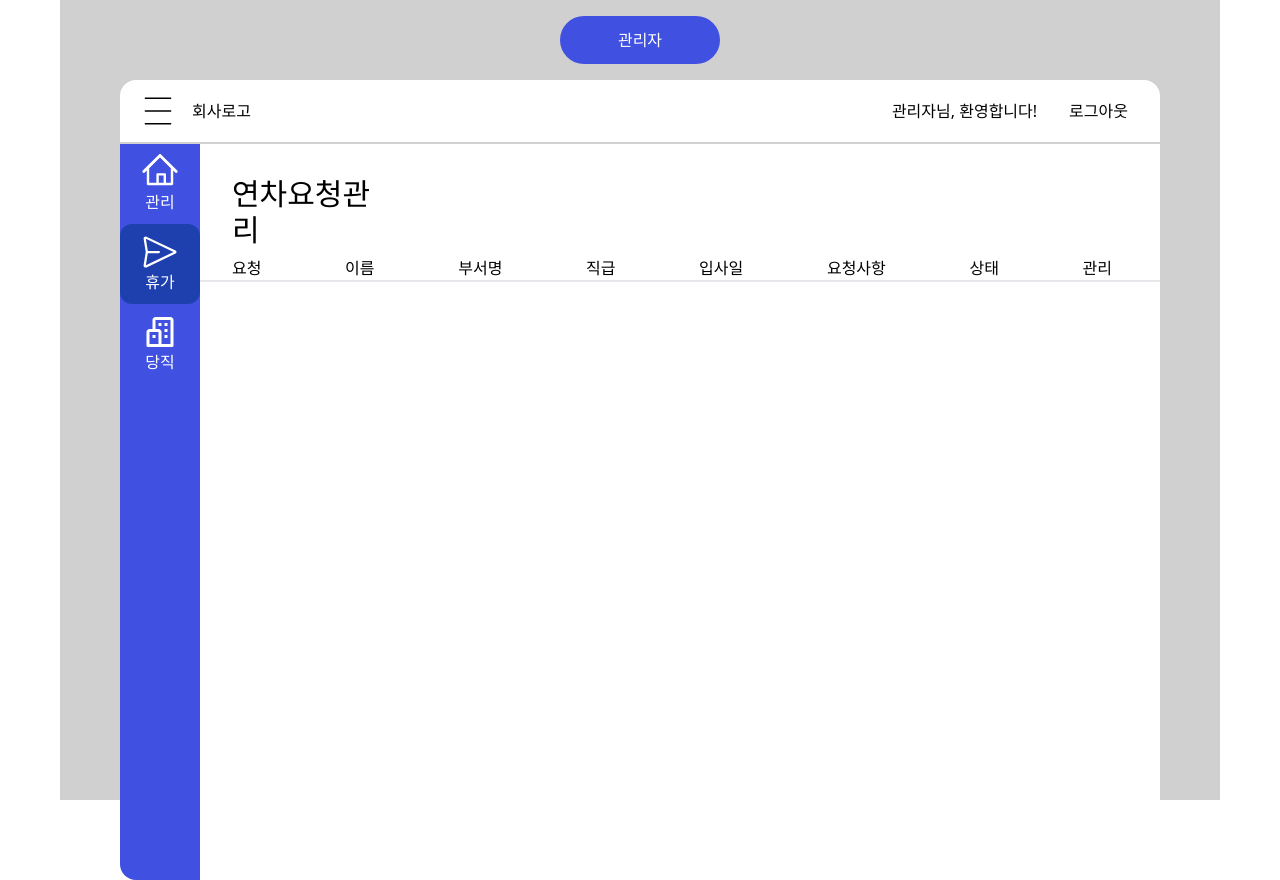
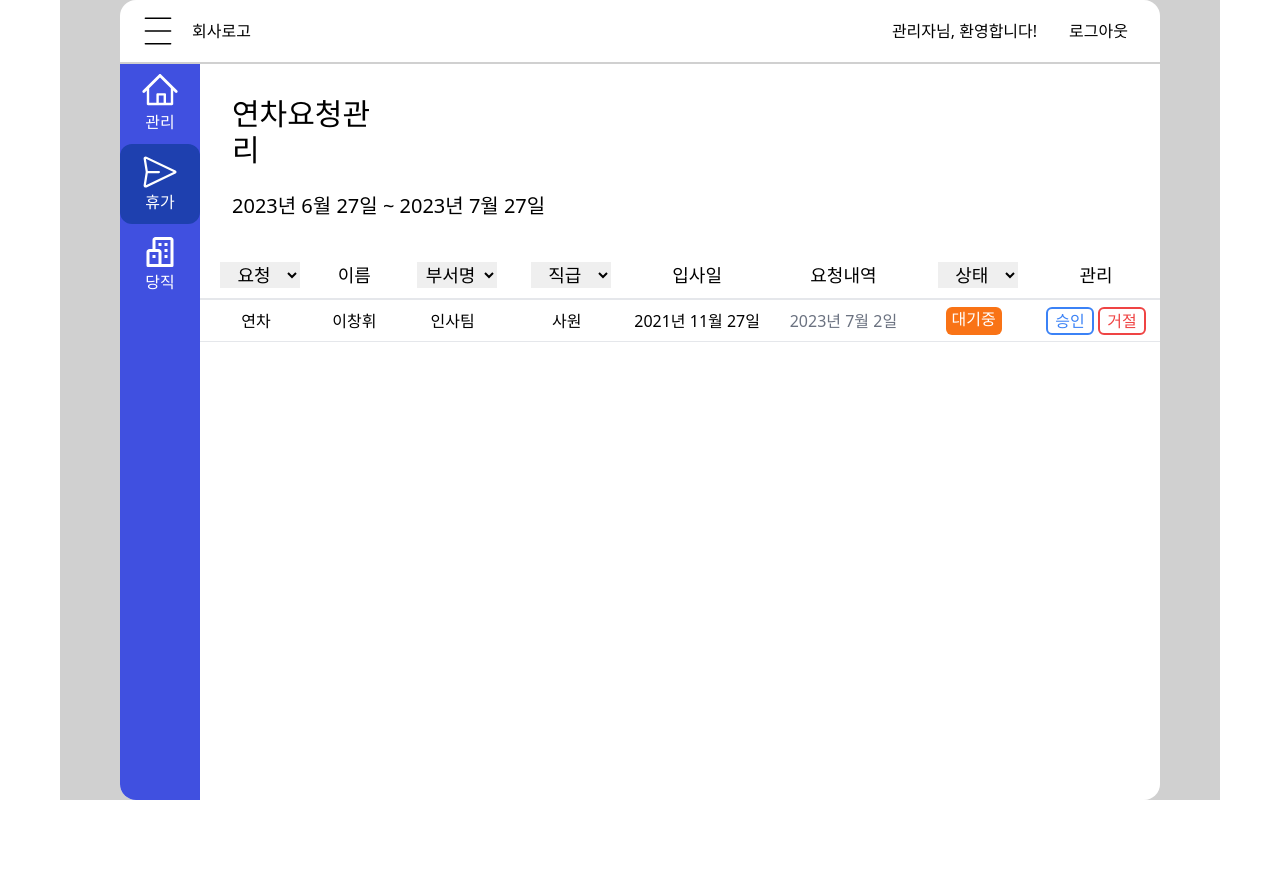
Before and after one commit to FC-MINI-4/attendance-front, a Next.js app: page /admin-leave in a window 1280 px wide. After the commit the page ends 800 px from the top, so only its background shows below. Built offline with nearby package versions, Linux system fonts and the light colour scheme.

Commit message:
FEAT: 관리자페이지UI수정

```diff
--- a/src/components/admin/AdminHeader.tsx
+++ /dev/null
@@ -1,11 +0,0 @@
-import React from 'react';
-
-export default function Header() {
-  return (
-    <div className="h-[5rem] flex items-center justify-center">
-      <div className="w-[10rem] h-[3rem] rounded-3xl flex items-center justify-center bg-primary text-white">
-        관리자
-      </div>
-    </div>
-  );
-}
--- a/src/components/admin/AdminMain.tsx
+++ b/src/components/admin/AdminMain.tsx
@@ -2,53 +2,153 @@ import React, { useState } from 'react';
 import { MainIProps } from '@/types/IAdmin';
 import MainHeader from './MainHeader';
 import SideBar from './SideBar';
+import { DropdownFilter } from './DropDownFilter';
+import { RequestList } from './RequestList';
+import { EmployeeList } from './EmployeeList';
 
 export default function Main({ page }: MainIProps) {
-  const [isSidebarOpen, setIsSidebarOpen] = useState(true);
+  const [isSidebarOpen, setIsSidebarOpen] = useState<boolean>(true);
+
+  const restRequest = [
+    '요청',
+    '연차',
+    '연차취소',
+    '반차',
+    '반차취소',
+    '특별휴가',
+    '특별휴가취소'
+  ];
+  const dutyRequest = ['요청', '당직', '당직취소'];
+  const department = ['부서명', '인사팀', '기획팀', '마케팅팀'];
+  const status = ['상태', '대기중', '승인됨', '거절됨'];
+  const employeePosition = ['직급', '부장', '과장', '대리', '주임', '사원'];
+
+  const [selectedDepartment, setSelectedDepartment] = useState<string>('');
+  const [selectedStatus, setSelectedStatus] = useState<string>('');
+  const [selectedRest, setSelectedRest] = useState<string>('');
+  const [selectedPosition, setSeletedPosition] = useState<string>('');
+  const [selectedDuty, setSelectedDuty] = useState<string>('');
+
+  const handleRestChange = (value: string) => {
+    setSelectedRest(value);
+  };
+
+  const handleDutyChange = (value: string) => {
+    setSelectedDuty(value);
+  };
+
+  const handleDepartmentChange = (value: string) => {
+    setSelectedDepartment(value);
+  };
+
+  const handlestatusChange = (value: string) => {
+    setSelectedStatus(value);
+  };
+
+  const handlePositionChange = (value: string) => {
+    setSeletedPosition(value);
+  };
 
   const handleToggleSidebar = () => {
     setIsSidebarOpen(prevIsSidebarOpen => !prevIsSidebarOpen);
   };
 
   return (
-    <div className="w-[65rem] h-[50rem] bg-white mx-auto rounded-2xl ">
+    <div className="w-[65rem] h-[50rem] bg-white mx-auto my-auto rounded-2xl ">
       <MainHeader onToggleSidebar={handleToggleSidebar} />
       <div className=" flex">
         {isSidebarOpen && <SideBar />}
         <div className="">
-          <div className="w-[10rem] h-[2rem]  font-400 mb-[3rem] text-3xl flex ml-[2rem] mt-[2rem]">
+          <div className="w-[10rem] h-[2rem]  font-400 mb-[4rem] text-3xl flex ml-[2rem] mt-[2rem]">
             {page === 'admin-manage' && '관리'}
             {page === 'admin-leave' && '연차요청관리'}
             {page === 'admin-duty' && '당직요청관리'}
           </div>
+          {(page === 'admin-duty' || page === 'admin-leave') && (
+            <div className="mb-[2rem] ml-[2rem] text-xl">
+              2023년 6월 27일 ~ 2023년 7월 27일
+            </div>
+          )}
           <div
-            className={`flex border-solid border-b-2 justify-between ${
+            className={`flex border-solid border-b-2 justify-between h-[3rem] items-center text-lg font-medium ${
               isSidebarOpen ? 'w-[60rem]' : 'w-[65rem]'
             }`}>
             {(page === 'admin-duty' || page === 'admin-leave') && (
               <>
-                <div className="ml-[2rem]">요청</div>
-                <div className="">이름</div>
-                <div className="">부서명</div>
-                <div className="">직급</div>
-                <div className="">입사일</div>
-                <div className="">요청사항</div>
-                <div className="">상태</div>
-                <div className="mr-[3rem]">관리</div>
+                {page === 'admin-duty' && (
+                  <div className="">
+                    <DropdownFilter
+                      options={dutyRequest}
+                      value={selectedDuty}
+                      onChange={handleDutyChange}
+                    />
+                  </div>
+                )}
+
+                {page === 'admin-leave' && (
+                  <div className="">
+                    <DropdownFilter
+                      options={restRequest}
+                      value={selectedRest}
+                      onChange={handleRestChange}
+                    />
+                  </div>
+                )}
+
+                <div className="w-[5rem] text-center">이름</div>
+
+                <DropdownFilter
+                  options={department}
+                  value={selectedDepartment}
+                  onChange={handleDepartmentChange}
+                />
+                <DropdownFilter
+                  options={employeePosition}
+                  value={selectedPosition}
+                  onChange={handlePositionChange}
+                />
+                <div className="text-center w-[9rem]">입사일</div>
+                <div className="w-[9rem] text-center">요청내역</div>
+                <DropdownFilter
+                  options={status}
+                  value={selectedStatus}
+                  onChange={handlestatusChange}
+                />
+                <div className="w-[8rem] text-center ">관리</div>
               </>
             )}
 
             {page === 'admin-manage' && (
               <>
-                <div className="ml-[2rem]">이름</div>
-                <div className="">부서명</div>
-                <div className="">직급</div>
-                <div className="">입사일</div>
-                <div className="">당직내역</div>
-                <div className="">총연차</div>
-                <div className="">사용연차</div>
-                <div className="mr-[4rem]">잔여연차</div>
+                <div className="w-[7rem] text-center">이름</div>
+                <DropdownFilter
+                  options={department}
+                  value={selectedDepartment}
+                  onChange={handleDepartmentChange}
+                />
+                <DropdownFilter
+                  options={employeePosition}
+                  value={selectedPosition}
+                  onChange={handlePositionChange}
+                />
+                <div className="text-center w-[9rem]">입사일</div>
+                <div className="w-[7rem] text-center">당직내역</div>
+                <div className="w-[7rem] text-center">연차내역</div>
+                <div className="w-[5rem] text-center">총연차</div>
+                <div className="w-[5rem] text-center">사용연차</div>
+                <div className="w-[5rem] mr-8 text-center">잔여연차</div>
               </>
+            )}
+          </div>
+          <div>
+            {page === 'admin-duty' && (
+              <RequestList isSidebarOpen={isSidebarOpen} />
+            )}
+            {page === 'admin-leave' && (
+              <RequestList isSidebarOpen={isSidebarOpen} />
+            )}
+            {page === 'admin-manage' && (
+              <EmployeeList isSidebarOpen={isSidebarOpen} />
             )}
           </div>
         </div>
--- /dev/null
+++ b/src/components/admin/DropDownFilter.tsx
@@ -0,0 +1,28 @@
+import React from 'react';
+import { DropdownFilterIProps } from '@/types/IAdmin';
+
+export const DropdownFilter: React.FC<DropdownFilterIProps> = ({
+  options,
+  value,
+  onChange
+}) => {
+  const handleChange = (event: React.ChangeEvent<HTMLSelectElement>) => {
+    const selectedValue = event.target.value;
+    onChange(selectedValue);
+  };
+
+  return (
+    <div className="w-[7rem] flex justify-center">
+      <select
+        className="w-[5rem] ml-2 text-center"
+        value={value}
+        onChange={handleChange}>
+        {options.map(option => (
+          <option key={option} value={option}>
+            {option}
+          </option>
+        ))}
+      </select>
+    </div>
+  );
+};
--- /dev/null
+++ b/src/components/admin/EmployeeList.tsx
@@ -0,0 +1,29 @@
+import React from 'react';
+import { SideBarIProps } from '@/types/IAdmin';
+
+export const EmployeeList: React.FC<SideBarIProps> = ({ isSidebarOpen }) => {
+  return (
+    <div
+      className={`flex  justify-between border-solid border-b-[1px] h-[42px] items-center  ${
+        isSidebarOpen ? 'w-[60rem]' : 'w-[65rem] '
+      }`}>
+      <div className="w-[5rem] ml-4 text-center">이창휘</div>
+      <div className="w-[7rem] ml-4  text-center">인사팀</div>
+      <div className="w-[7rem]  text-center">사원</div>
+      <div className="text-center  w-[9rem]">2023년 11월 27일</div>
+      <div className="w-[7rem] flex justify-center  ">
+        <button className="w-[4rem] text-center hover:underline  text-gray-500">
+          모달버튼
+        </button>
+      </div>
+      <div className="w-[7rem] justify-center flex ">
+        <button className="w-[4rem] text-center hover:underline  text-gray-500">
+          모달버튼
+        </button>
+      </div>
+      <div className="w-[5rem] text-center">15일</div>
+      <div className="w-[5rem] text-center">7일</div>
+      <div className="w-[5rem] mr-8  text-center">8일</div>
+    </div>
+  );
+};
--- /dev/null
+++ b/src/components/admin/RequestList.tsx
@@ -0,0 +1,59 @@
+import React, { useState } from 'react';
+import { SideBarIProps } from '@/types/IAdmin';
+
+export const RequestList: React.FC<SideBarIProps> = ({ isSidebarOpen }) => {
+  const [status, setStatus] = useState('대기중');
+
+  const handleApproval = () => {
+    if (window.confirm('승인 후 수정불가능합니다. 승인하시겠습니까?')) {
+      alert('수정되었습니다.');
+    } else {
+      alert('취소되었습니다.');
+    }
+  };
+
+  const handleRejection = () => {
+    if (window.confirm('거절 후 수정불가능합니다. 거절하시겠습니까?')) {
+      alert('거절되었습니다.');
+    } else {
+      alert('취소되었습니다.');
+    }
+  };
+
+  return (
+    <div
+      className={`flex border-solid border-b-[1px] justify-between h-[42px] items-center  ${
+        isSidebarOpen ? 'w-[60rem]' : 'w-[65rem]'
+      }`}>
+      <div className="w-[7rem] text-center">연차</div>
+      <div className="w-[5rem] text-center">이창휘</div>
+      <div className="w-[7rem] text-center">인사팀</div>
+      <div className="w-[7rem] text-center">사원</div>
+      <div className="text-center w-[9rem]">2021년 11월 27일</div>
+      <button className="w-[9rem] justify-center flex hover:underline  text-gray-500 text-center">
+        2023년 7월 2일
+      </button>
+      <div className="w-[7rem] flex justify-center">
+        <div className="w-[56px] h-[28px] text-white bg-orange-500 rounded-md item-center flex justify-center">
+          {status}
+        </div>
+      </div>
+      <div className="w-[8rem] text-center">
+        {status === '대기중' && (
+          <>
+            <button
+              onClick={handleApproval}
+              className="w-[3rem] border-solid border-2 rounded-md mr-1 border-blue-500 text-blue-500">
+              승인
+            </button>
+            <button
+              onClick={handleRejection}
+              className="w-[3rem] border-solid border-2 rounded-md border-red-500 text-red-500">
+              거절
+            </button>
+          </>
+        )}
+      </div>
+    </div>
+  );
+};
--- a/src/pages/admin-duty.tsx
+++ b/src/pages/admin-duty.tsx
@@ -1,11 +1,10 @@
 import React from 'react';
-import Header from '@/components/admin/AdminHeader';
+
 import Main from '@/components/admin/AdminMain';
 
 export default function adminDuty() {
   return (
-    <div className="w-full h-screen bg-mainGray">
-      <Header />
+    <div className="w-full h-screen bg-mainGray flex items-center">
       <Main page="admin-duty" />
     </div>
   );
--- a/src/pages/admin-leave.tsx
+++ b/src/pages/admin-leave.tsx
@@ -1,11 +1,10 @@
 import React from 'react';
-import Header from '@/components/admin/AdminHeader';
+
 import Main from '@/components/admin/AdminMain';
 
 export default function adminLeave() {
   return (
-    <div className="w-full h-screen bg-mainGray">
-      <Header />
+    <div className="w-full h-screen bg-mainGray flex items-center">
       <Main page="admin-leave" />
     </div>
   );
--- a/src/pages/admin-manage.tsx
+++ b/src/pages/admin-manage.tsx
@@ -1,11 +1,10 @@
 import React from 'react';
-import Header from '@/components/admin/AdminHeader';
+
 import Main from '@/components/admin/AdminMain';
 
 export default function adminManage() {
   return (
-    <div className="w-full h-screen bg-mainGray">
-      <Header />
+    <div className="w-full h-screen bg-mainGray flex items-center">
       <Main page="admin-manage" />
     </div>
   );
```
Also changed, not shown: src/types/IAdmin.ts (+9 -0 lines).
